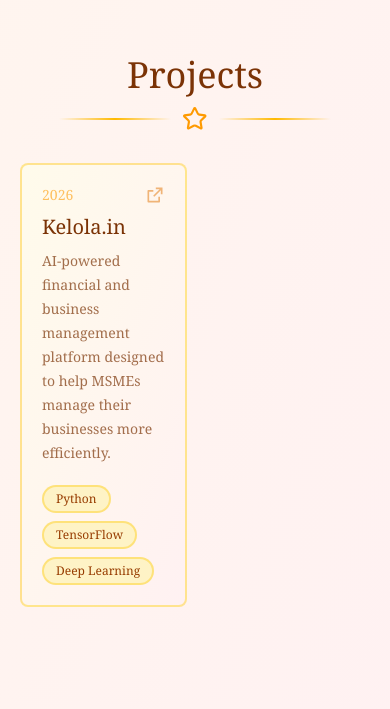
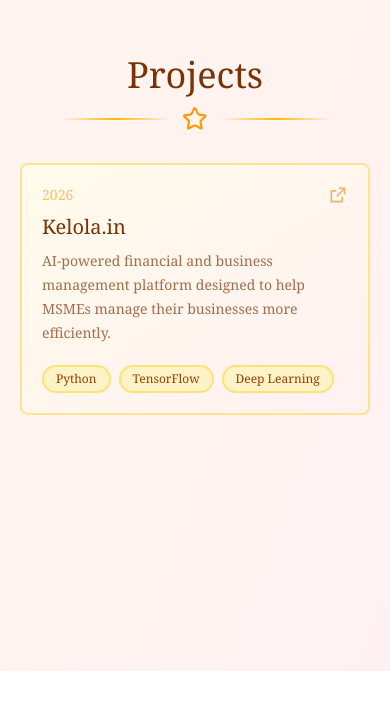
Before and after one commit to jesslyn-caroline/charolines-portfolio, a React (Vite) app: page / in a window 390 px wide. Shown: the part 4095-4804 px from the top of the page. After the commit the page ends 4766 px from the top, so only its background shows below. Built offline with nearby package versions, Linux system fonts and the light colour scheme.

Commit message:
fix responsive

```diff
--- a/src/sections/Projects.tsx
+++ b/src/sections/Projects.tsx
@@ -7,7 +7,7 @@
     <div className={`w-full flex flex-col justify-start items-center gap-y-3 px-5 md:px-20 py-24`}>
         <h1 className={`text-4xl text-[#7B3306] text-center`}>Projects</h1>
         <StarBorder1 />
-        <div className={`mt-5 w-full grid grid-cols-2 md:grid-cols-3 gap-4`}>
+        <div className={`mt-5 w-full grid grid-cols-1 md:grid-cols-2 lg:grid-cols-3 gap-4`}>
             { ...projects.map((project) => {
                 return <ProjectCard {...project}/>
             }) }
```
